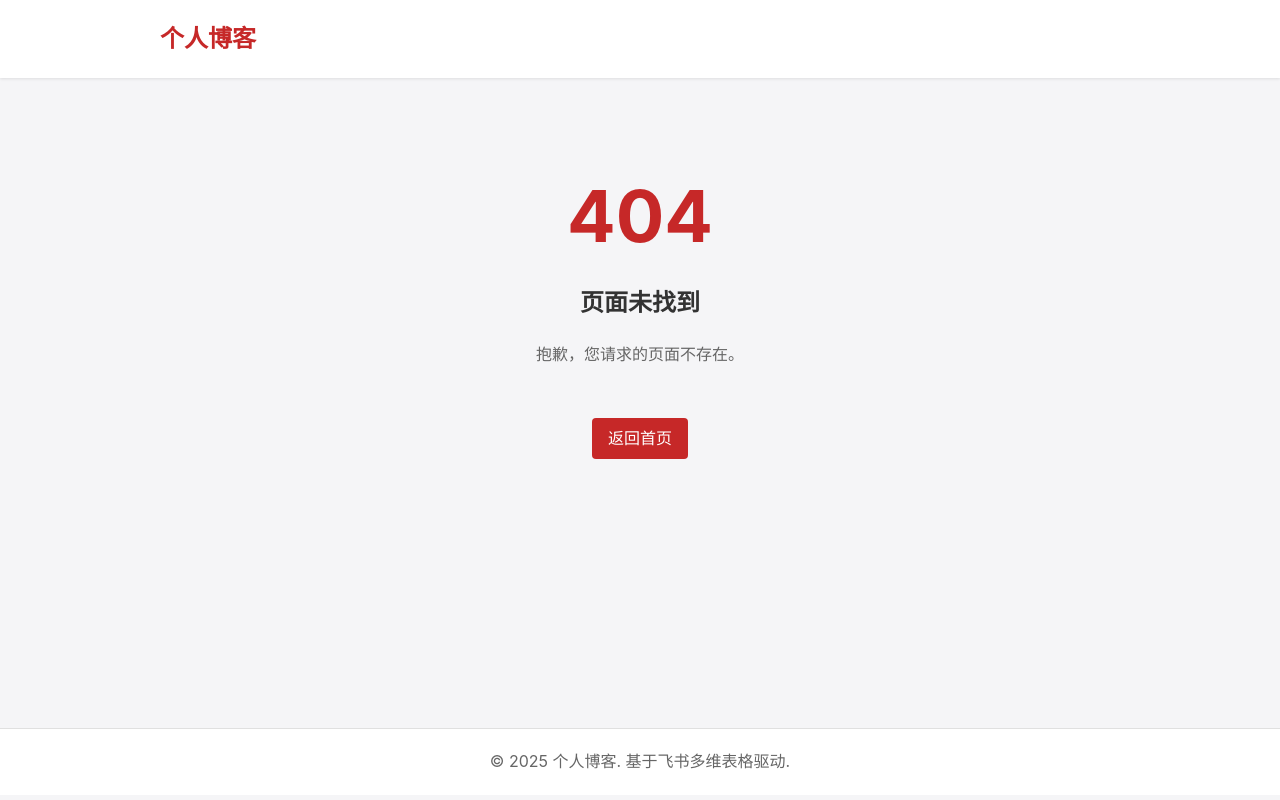
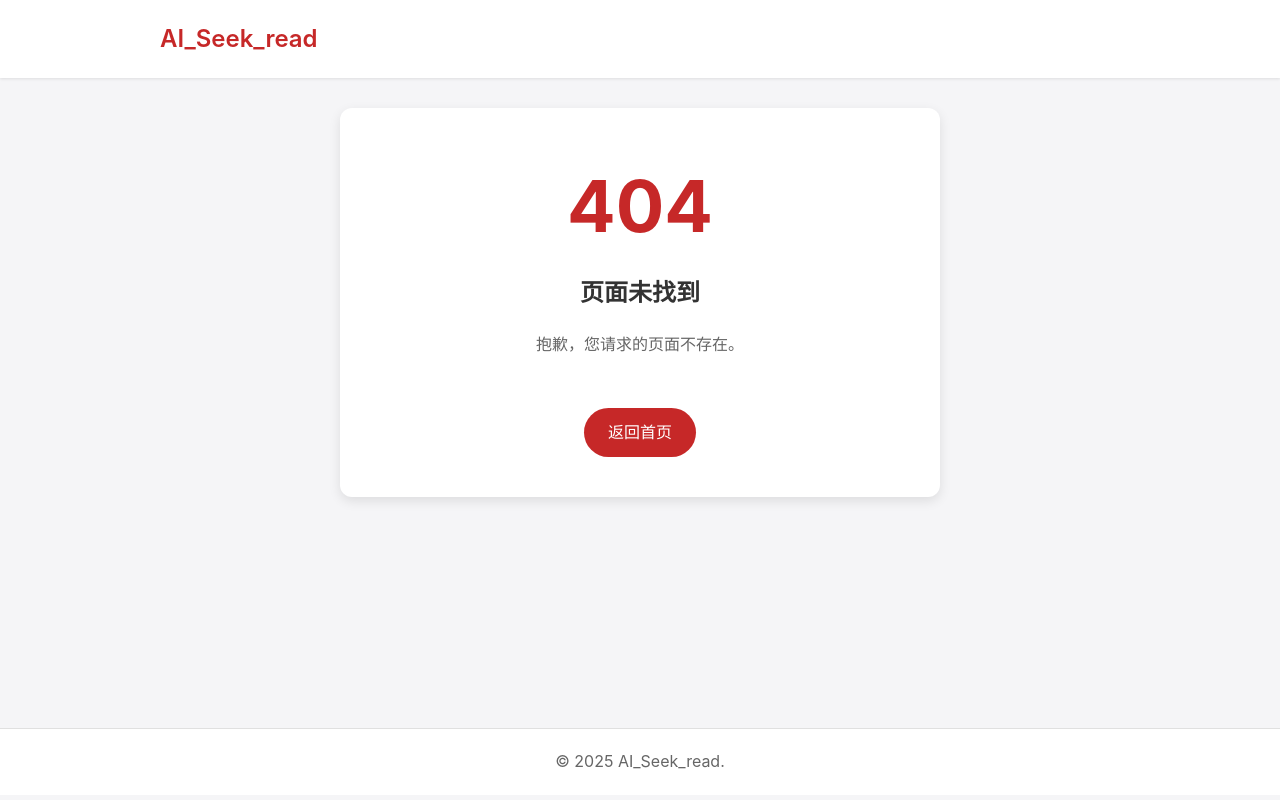
Before and after one commit to cheivhe/AI_seek_read, a Flask app: template templates/404.html in a window 1280 px wide. Run offline with Flask 3, Linux system fonts and the light colour scheme; the template is opened without the code that fills it, so the values that code supplies are empty.

Commit message:
修复文本内容格式化问题，移除JSON标记

```diff
--- a/app.py
+++ b/app.py
@@ -96,26 +96,54 @@ def get_articles():
 
             for item in items:
                 fields = item.get("fields", {})
-                # 确保content是字符串类型
+                # 确保content是字符串类型并清理格式
                 content = fields.get("概要内容输出", "")
                 if not isinstance(content, str):
-                    content = str(content) if content is not None else ""
+                    # 如果是列表或字典，尝试提取纯文本
+                    if isinstance(content, (list, dict)):
+                        try:
+                            # 尝试将复杂对象转换为纯文本
+                            import re
+                            content_str = str(content)
+                            # 移除所有类似 [{'type': 'text'} 这样的标记
+                            content = re.sub(r'\[\{.*?\}\]', '', content_str)
+                            # 移除其他可能的标记
+                            content = re.sub(r'\{.*?\}', '', content)
+                            # 清理多余的空格和换行
+                            content = re.sub(r'\s+', ' ', content).strip()
+                        except:
+                            content = "内容解析错误"
+                    else:
+                        content = str(content) if content is not None else ""
+
+                # 清理内容中的特殊格式标记
+                import re
+                content = re.sub(r'\[\{.*?\}\]', '', content)
+                content = re.sub(r'\{.*?\}', '', content)
+                content = re.sub(r"'type': 'text'", '', content)
+                content = re.sub(r"'text': '(.*?)'", r'\1', content)
 
                 # 将Markdown内容转换为HTML
                 html_content = markdown.markdown(content)
 
-                # 确保其他字段也是字符串类型
+                # 同样处理其他字段
                 title = fields.get("标题", "")
                 if not isinstance(title, str):
                     title = str(title) if title is not None else ""
+                title = re.sub(r'\[\{.*?\}\]', '', title)
+                title = re.sub(r'\{.*?\}', '', title)
 
                 quote = fields.get("金句输出", "")
                 if not isinstance(quote, str):
                     quote = str(quote) if quote is not None else ""
+                quote = re.sub(r'\[\{.*?\}\]', '', quote)
+                quote = re.sub(r'\{.*?\}', '', quote)
 
                 comment = fields.get("老何点评", "")
                 if not isinstance(comment, str):
                     comment = str(comment) if comment is not None else ""
+                comment = re.sub(r'\[\{.*?\}\]', '', comment)
+                comment = re.sub(r'\{.*?\}', '', comment)
 
                 article = {
                     "id": item.get("record_id"),
--- a/static/css/style.css
+++ b/static/css/style.css
@@ -424,16 +424,59 @@ footer {
     border-top: 1px solid var(--border-color);
 }
 
-/* 错误页面 */
+/* 错误页面样式 */
 .error-page {
     text-align: center;
-    padding: 50px 0;
+    padding: 40px 20px;
+    max-width: 600px;
+    margin: 0 auto;
+    background-color: #fff;
+    border-radius: 12px;
+    box-shadow: 0 4px 12px rgba(0, 0, 0, 0.1);
 }
 
 .error-page h1 {
     font-size: 72px;
-    color: var(--primary-color);
+    color: #c62828;
     margin-bottom: 10px;
+    font-weight: 700;
+}
+
+.error-page h2 {
+    font-size: 24px;
+    color: #333;
+    margin-bottom: 20px;
+}
+
+.error-page p {
+    color: #666;
+    margin-bottom: 30px;
+    line-height: 1.6;
+}
+
+.error-details {
+    background-color: #f8f8f8;
+    border-left: 4px solid #c62828;
+    padding: 15px;
+    margin-bottom: 30px;
+    text-align: left;
+    border-radius: 0 4px 4px 0;
+}
+
+.back-link {
+    display: inline-block;
+    background-color: #c62828;
+    color: white;
+    padding: 12px 24px;
+    border-radius: 30px;
+    text-decoration: none;
+    font-weight: 500;
+    transition: background-color 0.3s;
+}
+
+.back-link:hover {
+    background-color: #b71c1c;
+    text-decoration: none;
 }
 
 .error-page h2 {
--- a/templates/404.html
+++ b/templates/404.html
@@ -1,6 +1,6 @@
 {% extends "base.html" %}
 
-{% block title %}页面未找到 - 个人博客{% endblock %}
+{% block title %}页面未找到 - AI_Seek_read{% endblock %}
 
 {% block content %}
 <div class="error-page">
--- a/templates/500.html
+++ b/templates/500.html
@@ -1,6 +1,6 @@
 {% extends "base.html" %}
 
-{% block title %}服务器错误 - 个人博客{% endblock %}
+{% block title %}服务器错误 - AI_Seek_read{% endblock %}
 
 {% block content %}
 <div class="error-page">
--- a/templates/base.html
+++ b/templates/base.html
@@ -3,9 +3,9 @@
 <head>
     <meta charset="UTF-8">
     <meta name="viewport" content="width=device-width, initial-scale=1.0">
-    <meta name="description" content="个人博客 - 基于飞书多维表格驱动的博客网站">
+    <meta name="description" content="AI_Seek_read">
     <meta name="theme-color" content="#c62828">
-    <title>{% block title %}个人博客{% endblock %}</title>
+    <title>{% block title %}AI_Seek_read{% endblock %}</title>
     <link rel="stylesheet" href="{{ url_for('static', filename='css/style.css') }}">
     {% block extra_css %}{% endblock %}
     <!-- 添加网站图标 -->
@@ -14,7 +14,7 @@
 <body>
     <header>
         <div class="container">
-            <h1 class="site-title"><a href="{{ url_for('index') }}">个人博客</a></h1>
+            <h1 class="site-title"><a href="{{ url_for('index') }}">AI_Seek_read</a></h1>
         </div>
     </header>
 
@@ -24,7 +24,7 @@
 
     <footer>
         <div class="container">
-            <p>&copy; {{ current_year }} 个人博客. 基于飞书多维表格驱动.</p>
+            <p>&copy; {{ current_year }} AI_Seek_read.</p>
         </div>
     </footer>
 
```
